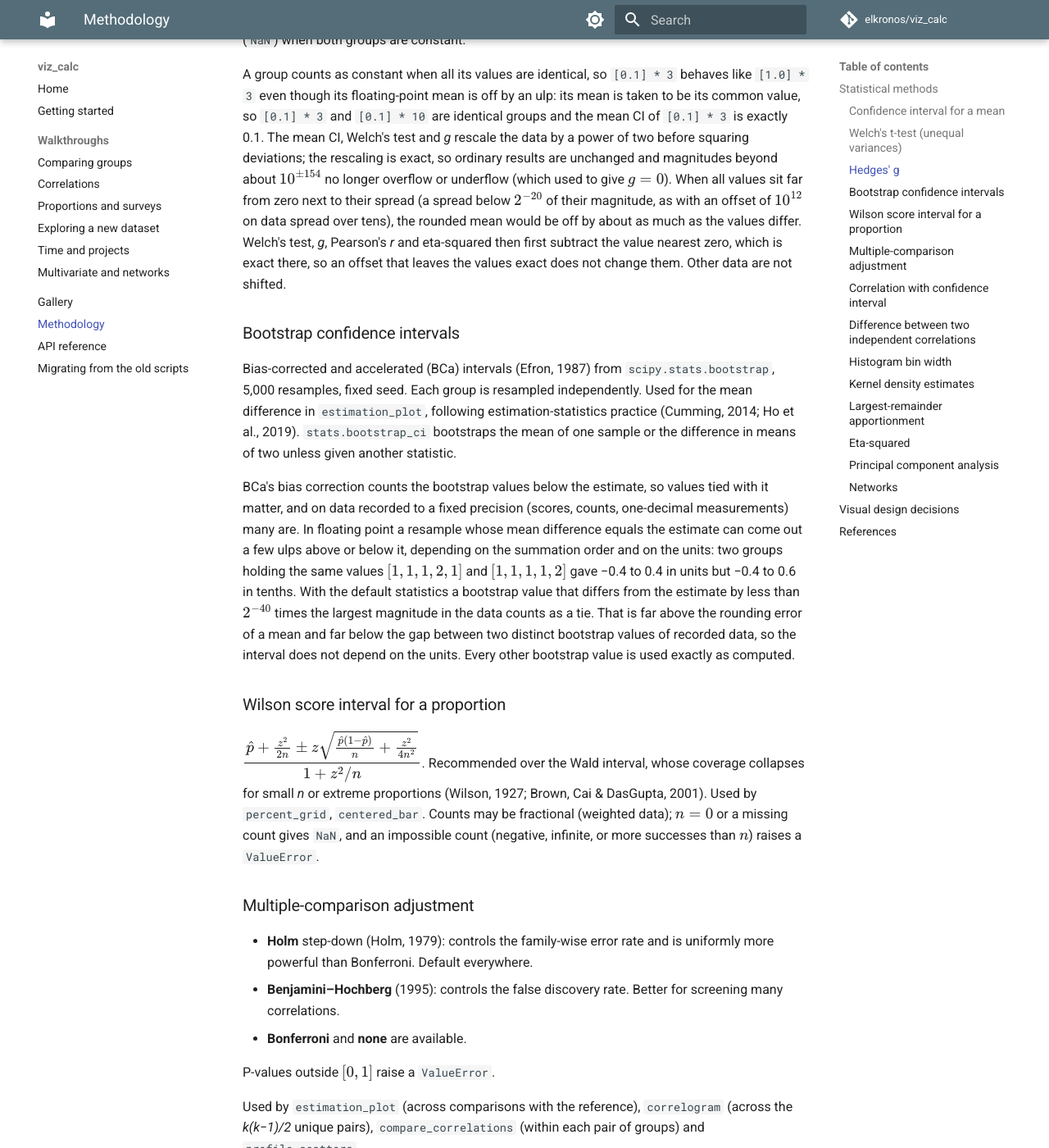
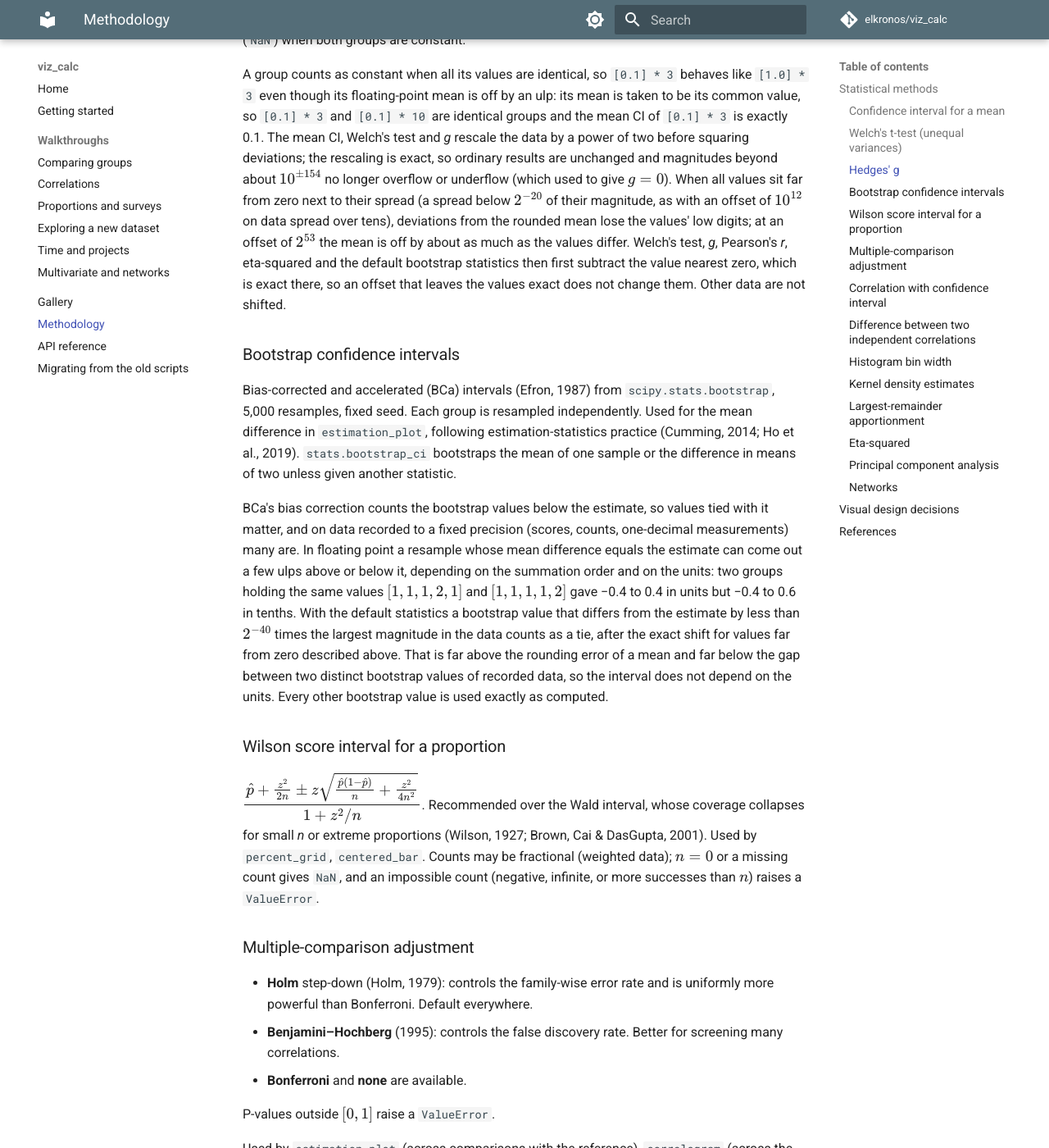
Before and after one commit to elkronos/viz_calc, an MkDocs documentation site: the page built from docs/methodology.md, in a window 1280 px wide and 1400 px high, scrolled down 923 px. Shown: the whole window at 82% size. Built offline with MkDocs 1.6.1 and Material for MkDocs 9.7.7, drawn with Linux system fonts in a browser that asks for light colours; comment, search, counter and statistics services are not loaded.

Commit message:
Shift values far from zero before the default bootstrap
The tie tolerance of the default bootstrap statistics is 2**-40 of the
data's largest magnitude, so at an offset of 1e12 (epoch milliseconds)
it reached 0.5 and bootstrap values a whole step from the estimate
counted as ties: two samples of counts gave nan limits in bootstrap_ci
and estimation_plot, and at 2**53 a one-sample interval collapsed to a
point. When the spread is below 2**-20 of the magnitude, the samples are
now shifted exactly by the value nearest zero first, as welch_test does,
so the tolerance scales with the spread; the mean is shifted back.

```diff
--- a/docs/methodology.md
+++ b/docs/methodology.md
@@ -44,11 +44,12 @@ squaring deviations; the rescaling is exact, so ordinary results are
 unchanged and magnitudes beyond about $10^{\pm 154}$ no longer overflow or
 underflow (which used to give $g = 0$). When all values sit far from zero
 next to their spread (a spread below $2^{-20}$ of their magnitude, as with an
-offset of $10^{12}$ on data spread over tens), the rounded mean would be off
-by about as much as the values differ. Welch's test, *g*, Pearson's *r* and
-eta-squared then first subtract the value nearest zero, which is exact
-there, so an offset that leaves the values exact does not change them.
-Other data are not shifted.
+offset of $10^{12}$ on data spread over tens), deviations from the rounded
+mean lose the values' low digits; at an offset of $2^{53}$ the mean is off by
+about as much as the values differ. Welch's test, *g*, Pearson's *r*,
+eta-squared and the default bootstrap statistics then first subtract the
+value nearest zero, which is exact there, so an offset that leaves the values
+exact does not change them. Other data are not shifted.
 
 ### Bootstrap confidence intervals
 Bias-corrected and accelerated (BCa) intervals (Efron, 1987) from
@@ -66,10 +67,11 @@ above or below it, depending on the summation order and on the units: two
 groups holding the same values $[1,1,1,2,1]$ and $[1,1,1,1,2]$ gave −0.4
 to 0.4 in units but −0.4 to 0.6 in tenths. With the default statistics a
 bootstrap value that differs from the estimate by less than $2^{-40}$ times
-the largest magnitude in the data counts as a tie. That is far above the
-rounding error of a mean and far below the gap between two distinct
-bootstrap values of recorded data, so the interval does not depend on the
-units. Every other bootstrap value is used exactly as computed.
+the largest magnitude in the data counts as a tie, after the exact shift for
+values far from zero described above. That is far above the rounding error
+of a mean and far below the gap between two distinct bootstrap values of
+recorded data, so the interval does not depend on the units. Every other
+bootstrap value is used exactly as computed.
 
 ### Wilson score interval for a proportion
 $\dfrac{\hat p + \frac{z^2}{2n} \pm z\sqrt{\frac{\hat p(1-\hat p)}{n} + \frac{z^2}{4n^2}}}{1 + z^2/n}$.
```
Also changed, not shown: 2 other files.
